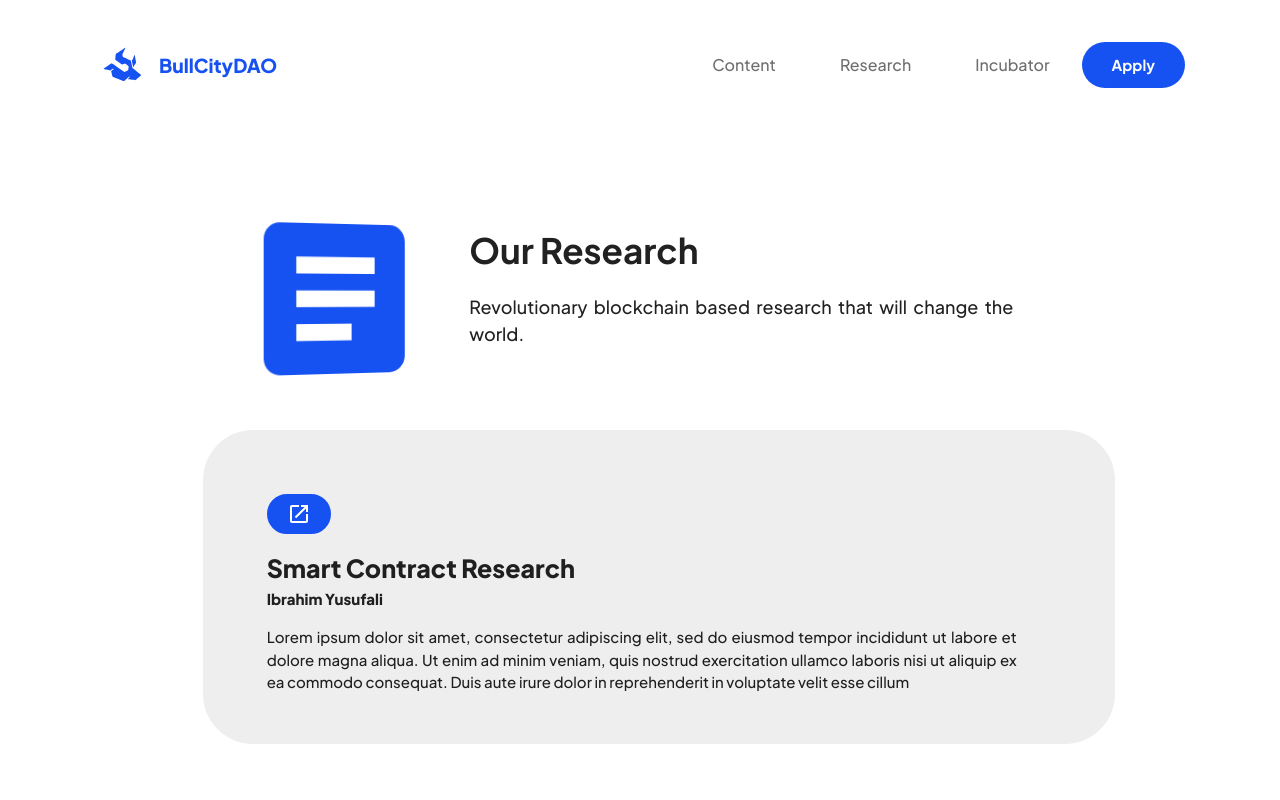
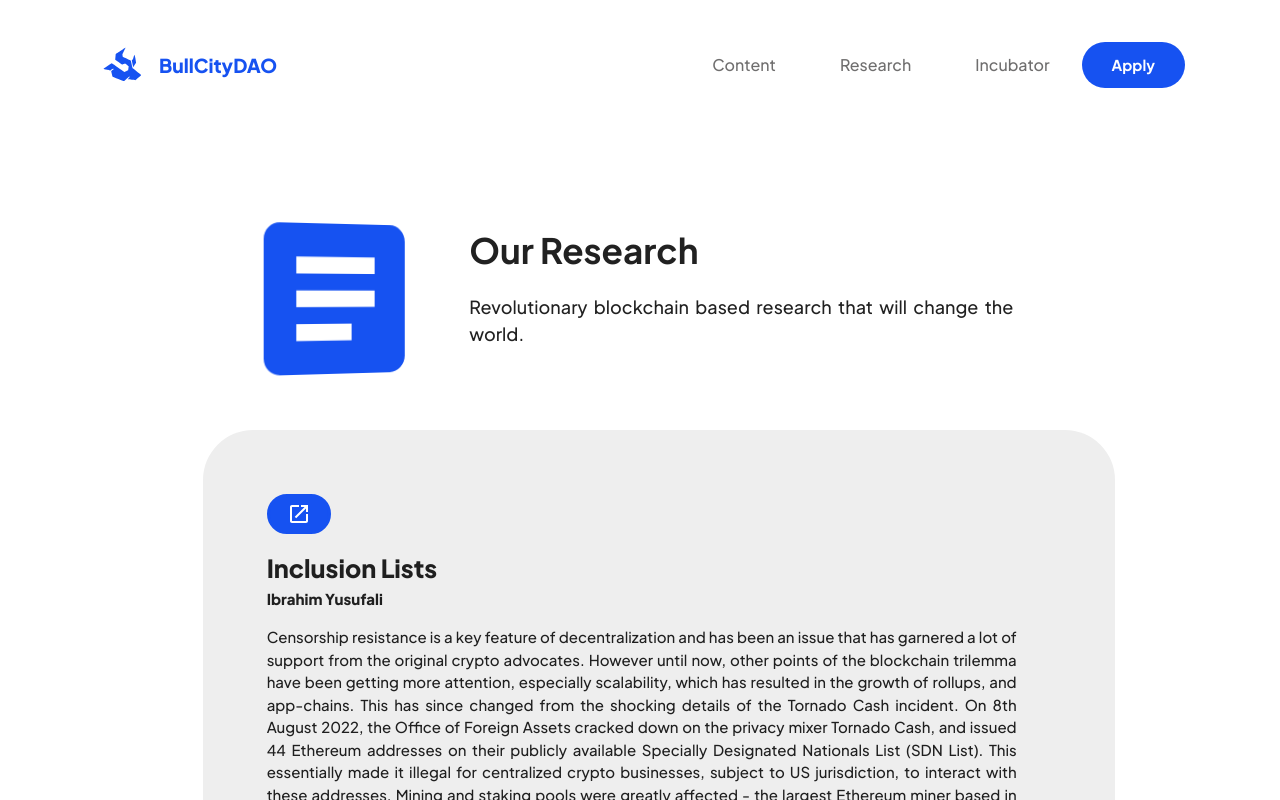
Before and after one commit to bharat-krishnan/bull-city-dao, a React (Create React App) app: page /research in a window 1280 px wide. Built offline with nearby package versions, Linux system fonts and the light colour scheme.

Commit message:
changed video view and added Ibrahim's research

```diff
--- a/package.json
+++ b/package.json
@@ -22,6 +22,7 @@
     "react-reveal": "^1.2.2",
     "react-router-dom": "^6.9.0",
     "react-scripts": "5.0.1",
+    "react-tiktok": "^1.0.0",
     "styled-components": "^5.3.9",
     "swiper": "^9.1.1",
     "web-vitals": "^2.1.0"
--- /dev/null
+++ b/src/Components/Content/ContentItemVideo.js
@@ -0,0 +1,39 @@
+import React from 'react'
+import {Box,
+        Grid,
+        Container}
+from '@mui/material'
+
+// import { styled } from '@mui/system';
+// import {useTheme} from '@mui/material/styles'
+
+import { TikTok } from "react-tiktok";
+
+const ContentItemVideo = ({title, author, about, to }) => {
+
+    return(
+    <Box sx={{}}>
+
+        <Container>
+            <Grid container spacing={0}>
+
+                <Grid item xs={12} md={4}>
+                    <TikTok url="https://www.tiktok.com/@bitcoinbasic/video/7190025346824097030" />
+                </Grid>
+
+                <Grid item xs={12} md={4}>
+                    <TikTok url="https://www.tiktok.com/@blockbarnews/video/7164072671603445038?lang=en" />
+                </Grid>
+
+                <Grid item xs={12} md={4}>
+                    <TikTok url="https://www.tiktok.com/@blockchain.future/video/7229088682857221381?lang=en" />
+                </Grid>
+
+            </Grid>
+
+
+        </Container>
+    </Box>
+)}
+
+export default ContentItemVideo
--- a/src/Components/Content/ContentText.js
+++ b/src/Components/Content/ContentText.js
@@ -10,7 +10,7 @@ import {styled} from '@mui/system';
 import {useTheme} from '@mui/material/styles'
 import OpenInNewIcon from '@mui/icons-material/OpenInNew';
 
-const ContentText = ({align, title, author, about, link}) => {
+const ContentText = ({align, title, author, about, to}) => {
 
     const theme = useTheme()
 
@@ -60,7 +60,7 @@ const ContentText = ({align, title, author, about, link}) => {
 
         <Box sx = {{display: 'flex' , justifyContent: align}}>
         <MuiLink
-            href="https://docs.google.com/forms/d/e/1FAIpQLScZXqEpIjlWf8jjetVCGMkKwCh43df64zYLNutu3rz2_KCWqg/viewform"
+            href= {to}
             target = '_blank'
             underline="none">
             <Link>
--- a/src/Pages/Content.js
+++ b/src/Pages/Content.js
@@ -3,6 +3,7 @@ import Fade from 'react-reveal/Fade';
 import Footer from '../Components/Footer'
 import QuarterBreakS from '../Components/QuarterBreak/QuarterBreakS'
 import ContentItem from '../Components/Content/ContentItem'
+import ContentItemVideo from '../Components/Content/ContentItemVideo'
 import TabNav from '../Components/Tabs/TabNav'
 import HeadphonesIcon from '@mui/icons-material/Headphones';
 import SmartDisplayIcon from '@mui/icons-material/SmartDisplay';
@@ -50,32 +51,20 @@ const Content = () => {
 
                 videos = {
                     <div>
+
                         <QuarterBreakS
                         title = "Our Videos"
                         subtitle = "Tik Toks and Youtube videos from the Bull City DAO. Enjoy!"
                         icon = {<SmartDisplayIcon color = 'secondary' sx={{ fontSize: "200px" }}/>}
                     />
 
-                    <ContentItem
+                    <ContentItemVideo
                         to = "https://docs.google.com/forms/d/e/1FAIpQLScZXqEpIjlWf8jjetVCGMkKwCh43df64zYLNutu3rz2_KCWqg/viewform"
                         title = "How to deploy an NFT on OpenSea"
                         author = "Giovanni Vignone"
                         about = 'Lorem ipsum dolor sit amet, consectetur adipiscing elit, sed do eiusmod tempor incididunt ut labore et dolore magna aliqua. Ut enim ad minim veniam, quis nostrud exercitation ullamco laboris nisi ut aliquip ex ea commodo consequat. Duis aute irure dolor in reprehenderit in voluptate velit esse cillum'
                     />
 
-                    <ContentItem
-                        to = "https://docs.google.com/forms/d/e/1FAIpQLScZXqEpIjlWf8jjetVCGMkKwCh43df64zYLNutu3rz2_KCWqg/viewform"
-                        title = "Why Ethereum is going to the moon"
-                        author = "Sujay Alluri"
-                        about = 'Lorem ipsum dolor sit amet, consectetur adipiscing elit, sed do eiusmod tempor incididunt ut labore et dolore magna aliqua. Ut enim ad minim veniam, quis nostrud exercitation ullamco laboris nisi ut aliquip ex ea commodo consequat. Duis aute irure dolor in reprehenderit in voluptate velit esse cillum'
-                    />
-
-                    <ContentItem
-                        to = "https://docs.google.com/forms/d/e/1FAIpQLScZXqEpIjlWf8jjetVCGMkKwCh43df64zYLNutu3rz2_KCWqg/viewform"
-                        title = "Tackling the FTX collapse"
-                        author = "Dhruv Bindra"
-                        about = 'Lorem ipsum dolor sit amet, consectetur adipiscing elit, sed do eiusmod tempor incididunt ut labore et dolore magna aliqua. Ut enim ad minim veniam, quis nostrud exercitation ullamco laboris nisi ut aliquip ex ea commodo consequat. Duis aute irure dolor in reprehenderit in voluptate velit esse cillum'
-                    />
 
 
 
--- a/src/Pages/Research.js
+++ b/src/Pages/Research.js
@@ -18,25 +18,19 @@ const Research = () => {
             />
 
             <ContentItem
-                to = "https://docs.google.com/forms/d/e/1FAIpQLScZXqEpIjlWf8jjetVCGMkKwCh43df64zYLNutu3rz2_KCWqg/viewform"
-                title = "Smart Contract Research"
+                to = "https://iyusufali.xyz/writings/inclusion-lists"
+                title = "Inclusion Lists"
                 author = "Ibrahim Yusufali"
-                about = 'Lorem ipsum dolor sit amet, consectetur adipiscing elit, sed do eiusmod tempor incididunt ut labore et dolore magna aliqua. Ut enim ad minim veniam, quis nostrud exercitation ullamco laboris nisi ut aliquip ex ea commodo consequat. Duis aute irure dolor in reprehenderit in voluptate velit esse cillum'
+                about = 'Censorship resistance is a key feature of decentralization and has been an issue that has garnered a lot of support from the original crypto advocates. However until now, other points of the blockchain trilemma have been getting more attention, especially scalability, which has resulted in the growth of rollups, and app-chains. This has since changed from the shocking details of the Tornado Cash incident. On 8th August 2022, the Office of Foreign Assets cracked down on the privacy mixer Tornado Cash, and issued 44 Ethereum addresses on their publicly available Specially Designated Nationals List (SDN List). This essentially made it illegal for centralized crypto businesses, subject to US jurisdiction, to interact with these addresses. Mining and staking pools were greatly affected - the largest Ethereum miner based in the US, Ethermine, stopped including Tornado router transactions in its blocks a day after the SDN list was announced.It is this exact form of censorship that we aim to prevent through technology like Inclusion Lists. When there are gas-paying eligible transactions in the mempool, the builder should not be submitting blocks less than maximum size, unless they can fill the block completely with other transactions that may arise from exclusive order flow and are not present in the mempool...'
             />
 
             <ContentItem
-                to = "https://docs.google.com/forms/d/e/1FAIpQLScZXqEpIjlWf8jjetVCGMkKwCh43df64zYLNutu3rz2_KCWqg/viewform"
-                title = "Smart Contract Research"
+                to = "https://iyusufali.xyz/writings/decentralization-of-zk-rollups"
+                title = "Decentralization of ZK Rollup"
                 author = "Ibrahim Yusufali"
-                about = 'Lorem ipsum dolor sit amet, consectetur adipiscing elit, sed do eiusmod tempor incididunt ut labore et dolore magna aliqua. Ut enim ad minim veniam, quis nostrud exercitation ullamco laboris nisi ut aliquip ex ea commodo consequat. Duis aute irure dolor in reprehenderit in voluptate velit esse cillum'
+                about = 'The scalability problem that has faced Ethereum influenced a phase of innovation that brought us three new products: state channels, plasma channels, and then finally zk-rollups. State channels allow participants to make an arbitrary number of transactions off-chain, with the only on-chain transactions being the opening and closing of the channel. To open a channel, a multisig smart contract is deployed, and then users submit funds for lock-up to be used off-chain. The smart contracts then verify the submitted final state, and disperse the funds at closing. The state that is submitted is usually the last agreed-upon state of the channel that has both parties’ signatures. Beyond this final state, all other transactions can happen off-chain. This makes this method incredibly scalable, but it still has some limitations. Namely, the initial lock-up of capital, and a fixed number of participants that cannot be changed throughout its lifetime.  In response, Plasma channels were invented. They are managed by smart contracts that store merkle trees of the transactions that occur off-chain. At the end of every interval, an operator needs to submit a merkle tree that includes the new block of transactions from the interval. Blocks are not finalized till the end of a determined challenge period, usually 7 days...'
             />
 
-            <ContentItem
-                to = "https://docs.google.com/forms/d/e/1FAIpQLScZXqEpIjlWf8jjetVCGMkKwCh43df64zYLNutu3rz2_KCWqg/viewform"
-                title = "Smart Contract Research"
-                author = "Ibrahim Yusufali"
-                about = 'Lorem ipsum dolor sit amet, consectetur adipiscing elit, sed do eiusmod tempor incididunt ut labore et dolore magna aliqua. Ut enim ad minim veniam, quis nostrud exercitation ullamco laboris nisi ut aliquip ex ea commodo consequat. Duis aute irure dolor in reprehenderit in voluptate velit esse cillum'
-            />
 
             <Footer/>
             </Fade>
```
Also changed, not shown: 1 other file (tests, documents, lock files or other folders).
